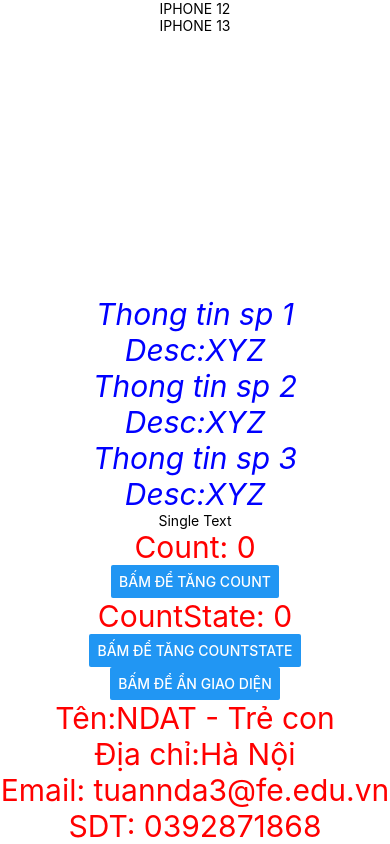
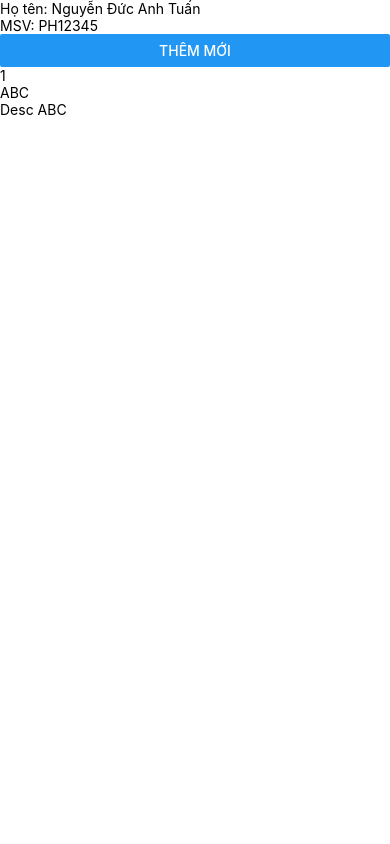
Before and after one commit to tuannda94/MOB306, a React Native app: screen / in a window 390 px wide. Built offline with nearby package versions, Linux system fonts and the light colour scheme.

Commit message:
Modal, Add

```diff
--- a/App.js
+++ b/App.js
@@ -1,127 +1,66 @@
-import { StatusBar } from "expo-status-bar";
-import { StyleSheet, Text, View, ScrollView, Button } from "react-native";
+import {
+  View,
+  Text,
+  Button,
+  FlatList,
+  Modal,
+  TextInput
+} from 'react-native';
 import {useState} from 'react';
-import
-  TextInfo,
-  {SingleText}
-  from "./src/screens/TextInfo";
-import ProductList from "./src/screens/ProductList";
-// import { SingleText } from "./src/screens/TextInfo";
-
-export default function App() {
-  // - state là 1 thành phần cung cấp bởi react
-  //    giúp tạo ra 1 biến lưu giữ giá trị, khi nó thay đổi giá trị sẽ
-  //    render lại màn hình
-  // - state sẽ chỉ có tác dụng ở trong function này
-  //    nghĩa là khi thay đổi nó chỉ render lại view đang chứa nó
-
-  // const [tên_state, tên_pt_thay_đổi_gt_bên_trái] = useState(gt mặc định);
-  const [countState, setCountState] = useState(0);
-  const [switchState, setSwitchState] = useState(true);
-
-  // Phần code logic:
-  let name = 'NDAT';
-  let address = 'Hà Nội';
-  let age = 20;
-
-  if (age > 20) {
-    name = 'NDAT - Người lớn';
-  } else {
-    name = 'NDAT - Trẻ con';
-  }
-
-  function showContent(label, value) {
-    return label + ': ' + value;
-  }
-  // chuyển hàm này thành dạng arrow function
-  const arrowShowContent = (label, value) => {
-    return label + ':'+ value;
-  }
-  // sau => là ngoặc tròn hoặc không có ngoặc thì đây chính là
-  // kq của return;
-  const arrowMiniShowContent = (label, value) => (label + ':' + value);
-
-  // Sự kiện tăng giá trị của 1 số
-  let count = 0;
-  const tangCount = () => count++;
-
-  // Dữ liệu cần truyền do ds
-  const productList = [
-        {
-            id: 1,
-            name: 'IPHONE 12'
-        },
-        {
-            id: 2,
-            name: 'IPHONE 13'
-        }
-    ];
+// export default function App () {};
+const App = () => {
+  const [isShowForm, setShowForm] = useState(false);
+  const [list, setList] = useState([
+    {id: 1, name: 'ABC', desc: 'Desc ABC'}
+  ]);
+  const [nameInput, setNameInput] = useState('');
+  const [descInput, setDescInput] = useState('');
+  const onSave = () => {
+    // 1. Định nghĩa obj mới sẽ được lưu vào
+    const newItem = {
+      id: list.length == 0
+        ? 1
+        : list[list.length - 1].id + 1,
+      name: nameInput,
+      desc: descInput
+    };
+    // 2. Thêm phần tử mới vào mảng list
+    // ... lấy toàn bộ pt của mảng mà k ảnh hưởng đến mảng đó
+    const newList = [...list, newItem];
+    setList(newList);
+    // 3. Đóng modal
+    setShowForm(false);
+  };
 
   return (
-      <View style={styles.container}>
-        <ProductList data={productList} />
-
-
-
-        <TextInfo name={'Thong tin sp 1'} desc={'XYZ'} />
-        <TextInfo name={'Thong tin sp 2'} desc={'XYZ'} />
-        <TextInfo name={'Thong tin sp 3'} desc={'XYZ'} />
-        <SingleText />
-      {
-        switchState
-        ? <>
-            <Text style={styles.text}>Count: {count}</Text>
-            <Button
-              title={"Bấm để tăng count"}
-              onPress={() => tangCount()}
-            />
-          </>
-        : null
-      }
-
-        <Text style={styles.text}>CountState: {countState}</Text>
-        {/* Nếu dùng thêm Button thì phải import từ react-native trước */}
-        <Button
-          title={"Bấm để tăng countState"}
-          onPress={() => setCountState(countState + 1)}
-        />
-        <Button
-          title={"Bấm để ẩn giao diện"}
-          onPress={() => setSwitchState(!switchState)}
-        />
-
-
-
-
-
-        <Text style={styles.text}>
-          {arrowShowContent('Tên', name)}
-        </Text>
-        <Text style={styles.text}>
-          {arrowMiniShowContent('Địa chỉ', address)}
-        </Text>
-        <Text style={styles.text}>
-          {showContent('Email', 'tuannda3@fe.edu.vn')}
-        </Text>
-        <Text style={styles.text}>
-          {showContent('SDT', '0392871868')}
-        </Text>
-        {/* Alt + Shift + Mũi tên xuống */}
-        <StatusBar style="auto" />
-      </View>
+    <View>
+      <Text>Họ tên: Nguyễn Đức Anh Tuấn</Text>
+      <Text>MSV: PH12345</Text>
+      {isShowForm ? null : <Button title="Thêm mới"
+        onPress={() => setShowForm(true)}
+      />}
+      <Modal visible={isShowForm} animationType="slide">
+        <View>
+          <Text>{nameInput} {descInput}</Text>
+          <TextInput placeholder='Tên'
+            onChangeText={(text) => setNameInput(text)} />
+          <TextInput placeholder='Mô tả'
+            onChangeText={(text) => setDescInput(text)}
+          />
+          <Button title='Huỷ' onPress={() => setShowForm(false)} />
+          <Button title='Lưu' onPress={() => onSave()} />
+        </View>
+      </Modal>
+      <FlatList
+        data={list}
+        renderItem={({item}) => <View>
+          <Text>{item.id}</Text>
+          <Text>{item.name}</Text>
+          <Text>{item.desc}</Text>
+        </View>}
+        keyExtractor={(item) => item.id}
+      />
+    </View>
   );
-}
-
-const styles = StyleSheet.create({
-  container: {
-    flex: 1,
-    backgroundColor: "#fff",
-    alignItems: "center",
-    justifyContent: "center",
-  },
-  text: {
-    // nếu dùng sẽ là styles.text
-    color: "red",
-    fontSize: 30,
-  },
-});
+};
+export default App;
```
